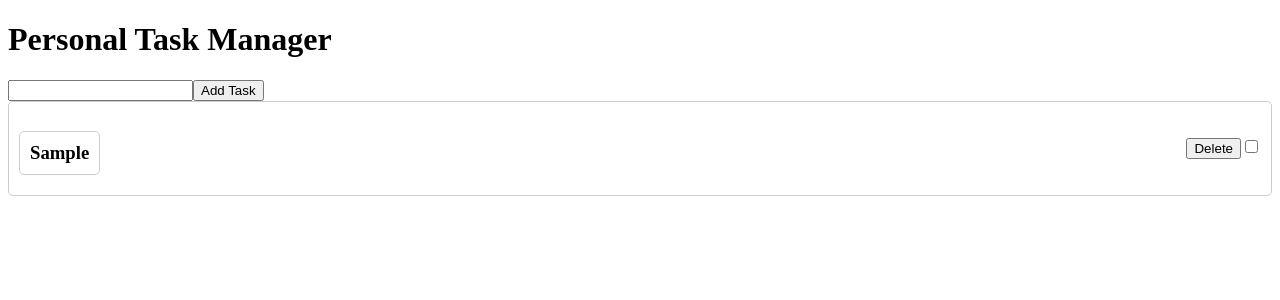
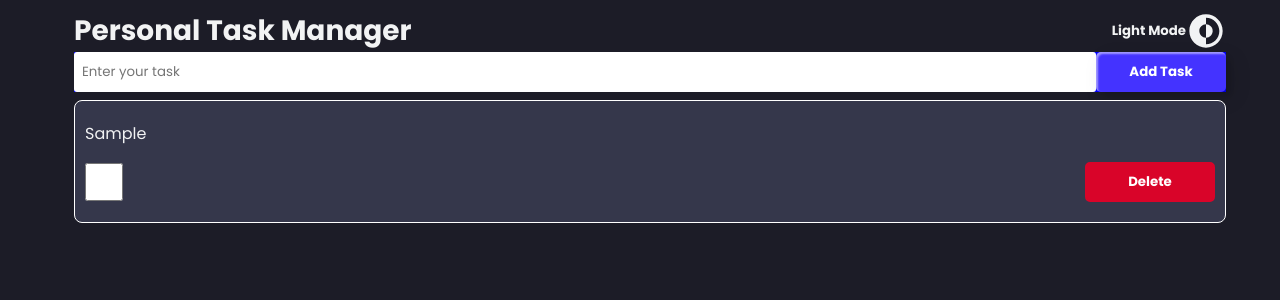
Before and after one commit to github-usman/-Personal-Task-Manager, a React (Create React App) app: page / in a window 1280 px wide. Both pictures are taken after typing "Sample" into the empty fields and a click on the button "Add Task". Shown: the top 300 px of the page. Built offline with nearby package versions, Linux system fonts and the light colour scheme.

Commit message:
style using styled-css: refactor code

```diff
--- a/package.json
+++ b/package.json
@@ -9,8 +9,10 @@
     "@testing-library/user-event": "^13.5.0",
     "react": "^18.2.0",
     "react-dom": "^18.2.0",
+    "react-icons": "^5.0.1",
     "react-redux": "^9.1.0",
     "react-scripts": "5.0.1",
+    "styled-components": "^6.1.8",
     "web-vitals": "^2.1.4"
   },
   "scripts": {
--- a/src/App.js
+++ b/src/App.js
@@ -1,53 +1,73 @@
 import { useEffect, useState } from "react";
-import TaskForm from "./component/TaskForm";
-import TaskList from "./component/TaskList";
-import "./styles.css"
+import TaskForm from "./component/form-task/TaskForm";
+import TaskList from "./component/list-task/TaskList";
+import { ThemeProvider } from "styled-components";
+import { Body, Title, Container,TitleContainer,Icon } from "./AppStyle";
+import "./styles.css";
+import { darkTheme, lightTheme } from "./utils/Themes";
+import { CgDarkMode } from "react-icons/cg";
 
 function App() {
-
   const [tasks, setTasks] = useState([]);
-
+  const [darkMode, setDarkMode] = useState(true);
+  const toggleDarkMode = () => {
+    const newMode = !darkMode;
+    setDarkMode(newMode);
+    localStorage.setItem("themeMode", newMode);
+  };
   // get data from local storage
   useEffect(() => {
-    const storedTasks = JSON.parse(localStorage.getItem('tasks'));
+    const storedTasks = JSON.parse(localStorage.getItem("tasks"));
     if (storedTasks) setTasks(storedTasks);
     return () => {
-      localStorage.removeItem('tasks');
+      localStorage.removeItem("tasks");
     };
   }, []);
 
-
   // Save tasks to local storage
   useEffect(() => {
-    localStorage.setItem('tasks', JSON.stringify(tasks));
+    localStorage.setItem("tasks", JSON.stringify(tasks));
     return () => {
-      localStorage.removeItem('tasks');
+      localStorage.removeItem("tasks");
     };
   }, [tasks]);
 
-
   // add task
-  const addTask = text => {
+  const addTask = (text) => {
     const newTask = { id: Date.now(), text, completed: false };
-    setTasks([...tasks, newTask]);
+    setTasks([newTask, ...tasks]);
   };
 
   // delete a task
-  const deleteTask = id => {
-    setTasks(tasks.filter(task => task.id !== id));
+  const deleteTask = (id) => {
+    setTasks(tasks.filter((task) => task.id !== id));
   };
 
   //Task completion status
-  const toggleTask = id => {
-    setTasks(tasks.map(task => (task.id === id ? { ...task, completed: !task.completed } : task)));
+  const toggleTask = (id) => {
+    setTasks(
+      tasks.map((task) =>
+        task.id === id ? { ...task, completed: !task.completed } : task
+      )
+    );
   };
 
   return (
-    <div >
-      <h1>Personal Task Manager</h1>
-      <TaskForm addTask={addTask}/>
-      <TaskList tasks={tasks} onDelete={deleteTask} onToggle={toggleTask} />
-    </div>
+    <ThemeProvider theme={darkMode ? darkTheme : lightTheme}>
+      <Container>
+        <Body>
+          <TitleContainer>
+          <Title>Personal Task Manager</Title>
+            <Icon>
+              <h5>{darkMode === true?'Light Mode':'Dark Mode'}</h5>
+              <CgDarkMode size={'40px'}/>
+          </Icon>
+          </TitleContainer>
+          <TaskForm addTask={addTask} />
+          <TaskList tasks={tasks} onDelete={deleteTask} onToggle={toggleTask} />
+        </Body>
+      </Container>
+    </ThemeProvider>
   );
 }
 
--- /dev/null
+++ b/src/AppStyle.js
@@ -0,0 +1,34 @@
+import styled from "styled-components";
+
+export const Body = styled.div`
+    margin:10px;
+    position:absolute;
+    left: 50%;
+    transform: translateX(-50%);
+    width:90%;
+`;
+
+export const Container = styled.div`
+  background-color: ${({ theme }) => theme.bg};
+  overflow-x: hidden;
+  height:100vh;
+  position:relative;
+
+`;
+
+export const Title = styled.div`
+  color: ${({ theme }) => theme.text_primary};
+  font-size:${({theme})=>theme.text_size};
+  font-weight:${({theme})=>theme.font_wieght};
+  background-color: ${({ theme }) => theme.titleBgColor};
+`;
+
+export const Icon = styled.div`
+  display:flex;
+  color:${({theme})=>theme.text_primary};
+  align-items:center;
+`
+export const TitleContainer = styled.div`
+  display:flex;
+  justify-content:space-between;
+`
--- a/src/component/Task.js
+++ /dev/null
@@ -1,16 +0,0 @@
-import React from 'react';
-
-// component for individual task
-const Task = ({ task, onDelete, onToggle }) => {
-  return (
-    <div className='task'>
-      <h3 className={`task ${task.completed ? 'completed' : ''}`}>{task.text}</h3>
-      <div>
-      <button onClick={() => onDelete(task.id)}>Delete</button>
-      <input type="checkbox" checked={task.completed} onChange={() => onToggle(task.id)} />
-      </div>
-    </div>
-  );
-};
-
-export default Task;
--- a/src/component/TaskForm.js
+++ /dev/null
@@ -1,23 +0,0 @@
-import React, { useState } from 'react';
-
-const TaskForm = ({addTask}) => {
-
-  const [text, setText] = useState('');
-
-  //after input user can add
-  const handleSubmit = e => {
-    e.preventDefault();
-    if (!text.trim()) return;
-    addTask(text);
-    setText('');
-  };
-
-  return (
-    <form onSubmit={handleSubmit}>
-      <input type="text" value={text} onChange={e => setText(e.target.value)} />
-      <button type="submit">Add Task</button>
-    </form>
-  );
-};
-
-export default TaskForm;
--- /dev/null
+++ b/src/component/each-task/Task.js
@@ -0,0 +1,20 @@
+import React from 'react';
+import { Container,CheckInput,Body,ButtonConainer, DeleteButton, Para } from './TaskStyle';
+
+
+// component for individual task
+const Task = ({ task, onDelete, onToggle }) => {
+  return (
+    <Container completed={task.completed}>
+      <Body>
+        <Para completed={task.completed}>{task.text}</Para>
+        <ButtonConainer>
+        <CheckInput type="checkbox" checked={task.completed} onChange={() => onToggle(task.id)} />
+         <DeleteButton onClick={() => onDelete(task.id)}>Delete</DeleteButton>
+        </ButtonConainer>
+      </Body>
+    </Container>
+  );
+};
+
+export default Task;
--- /dev/null
+++ b/src/component/each-task/TaskStyle.js
@@ -0,0 +1,68 @@
+import styled, { css } from "styled-components";
+
+export const DeleteButton = styled.button`
+
+  min-width: 130px;
+  height: 40px;
+  color: #fff;
+  padding: 5px 10px;
+  font-weight: bold;
+  cursor: pointer;
+  transition: all 0.3s ease;
+  outline: none;
+  border-radius:5px;
+  border: 2px solid #d90429;
+  background: #d90429;
+
+    &:hover {
+    background: #fff;
+    color: #d90429
+    }
+`
+
+export const Container = styled.div`
+  position:relative;
+  padding:20px 10px;
+  background: ${({ theme }) => theme.card_bg};
+  margin:0.5rem 0px;
+  border-radius:8px;
+  border: 1px solid ${({ theme }) => theme.card_border};
+  ${({ completed, theme }) =>
+    completed &&
+    css`
+      background: ${theme.completed_bg};
+
+    `}
+`
+
+export const Para = styled.p`
+  color: ${({ theme }) => theme.text_primary};
+  overflow-wrap: break-word;
+  width: 100%;
+  ${({ completed, theme }) =>
+    completed &&
+    css`
+      color:${theme.text_completed};
+    `}
+
+
+`
+export const Body = styled.div`
+ display:flex;
+ justify-content:space-between;
+ flex-direction:column;
+`
+
+export const ButtonConainer = styled.div`
+display:flex;
+justify-content:space-between;
+align-items:center;
+margin-top:1rem;
+`
+
+export const CheckInput = styled.input`
+  height: 2.4rem;
+  width: 2.4rem;
+  border: none;
+  outline: none;
+ `
--- /dev/null
+++ b/src/component/form-task/TaskForm.js
@@ -0,0 +1,23 @@
+import React, { useState } from 'react';
+import { From, StyledButton, TaskInput } from './TaskFormStyle'
+
+const TaskForm = ({ addTask }) => {
+  const [text, setText] = useState('');
+
+  // After input, user can add
+  const handleSubmit = e => {
+    e.preventDefault();
+    if (!text.trim()) return;
+    addTask(text);
+    setText('');
+  };
+
+  return (
+    <From onSubmit={handleSubmit}>
+      <TaskInput type="text" value={text} placeholder='Enter your task' onChange={e => setText(e.target.value)} required />
+      <StyledButton type="submit">Add Task</StyledButton>
+    </From>
+  );
+};
+
+export default TaskForm;
--- /dev/null
+++ b/src/component/form-task/TaskFormStyle.js
@@ -0,0 +1,41 @@
+import styled from "styled-components";
+
+export const StyledButton = styled.button`
+  min-width: 130px;
+  height: 40px;
+  color: #fff;
+  padding: 5px 10px;
+  font-weight: bold;
+  cursor: pointer;
+  transition: all 0.3s ease;
+  position: relative;
+  display: inline-block;
+  outline: none;
+  border: none;
+  border-radius: 5px;
+  box-shadow: inset 2px 2px 2px 0px rgba(255,255,255,.5), 7px 7px 20px 0px rgba(0,0,0,.1), 4px 4px 5px 0px rgba(0,0,0,.1);
+  background: #4433ff;
+
+  &:hover {
+    background-color: #3a86ff;
+  }
+
+  &:active {
+    top: 2px;
+  }
+`;
+
+export const TaskInput = styled.input`
+  outline:none;
+  height:40px;
+  padding:0 .5rem;
+  border-radius:3px;
+  border:none;
+  width:100%;
+`
+
+export const From = styled.form`
+  display:flex;
+  background-color:blue;
+  justify-content:space-between;
+`
--- a/src/component/TaskList.js
+++ b/src/component/list-task/TaskList.js
@@ -1,5 +1,5 @@
 import React from 'react';
-import Task from './Task';
+import Task from '../each-task/Task';
 
 // this component to display a list of tasks
 const TaskList = ({ tasks, onDelete, onToggle }) => {
@@ -7,7 +7,7 @@ const TaskList = ({ tasks, onDelete, onToggle }) => {
     <div>
       {tasks.map(task => (
         <div key={task.id}>
-            <Task key={task.id} task={task} onDelete={onDelete} onToggle={onToggle} />
+          <Task key={task.id} task={task} onDelete={onDelete} onToggle={onToggle} />
         </div>
       ))}
     </div>
--- a/src/styles.css
+++ b/src/styles.css
@@ -1,13 +1,41 @@
-.task {
-    display: flex;
-    align-items: center;
-    justify-content: space-between;
-    margin-bottom: 10px;
-    padding: 10px;
-    border: 1px solid #ccc;
-    border-radius: 5px;
-  }
+@import url('https://fonts.googleapis.com/css2?family=Poppins:wght@100;200;300;400;500;600;700;800;900&display=swap');
 
-  .task.completed {
-    text-decoration: line-through;
-  }
+* {
+    box-sizing: border-box;
+    margin: 0;
+    padding: 0;
+    font-family: 'Poppins', sans-serif;
+
+}
+
+html {
+    scroll-behavior: smooth;
+}
+
+body {
+    margin: 0px !important;
+    padding: 0;
+    font-family: 'Montserrat', sans-serif;
+}
+
+/* width */
+::-webkit-scrollbar {
+    width: 4px;
+    height: 80px;
+}
+
+/* Track */
+::-webkit-scrollbar-track {
+    background: #222A35;
+}
+
+/* Handle */
+::-webkit-scrollbar-thumb {
+    background: #575C66;
+    border-radius: 6px;
+}
+
+/* Handle on hover */
+::-webkit-scrollbar-thumb:hover {
+    background: #626970;
+}
--- /dev/null
+++ b/src/utils/Themes.js
@@ -0,0 +1,31 @@
+export const darkTheme = {
+  bg: "#1C1C27",
+  bgLight: "#1C1E27",
+  primary: "#854CE6",
+  text_primary: "#F2F3F4",
+  text_secondary: "#b1b2b3",
+  text_completed:"#000000",
+  card: "#171721",
+  card_bg: "#35374B",
+  card_border: "#ffffff",
+  button: "#854CE6",
+  white: "#FFFFFF",
+  black: "#000000",
+  text_size: "28px",
+  font_wieght: "700",
+  completed_bg:"#A5DD9B",
+};
+
+export const lightTheme = {
+  bg: "#FFFFFF",
+  bgLight: "#f0f0f0",
+  primary: "#be1adb",
+  text_primary: "#111111",
+  text_secondary: "#48494a",
+  card: "#FFFFFF",
+  button: "#5c5b5b",
+  white: "#FFFFFF",
+  black: "#000000",
+  text_size: "28px",
+  font_wieght: "700",
+};
```
Also changed, not shown: 1 other file (tests, documents, lock files or other folders).
